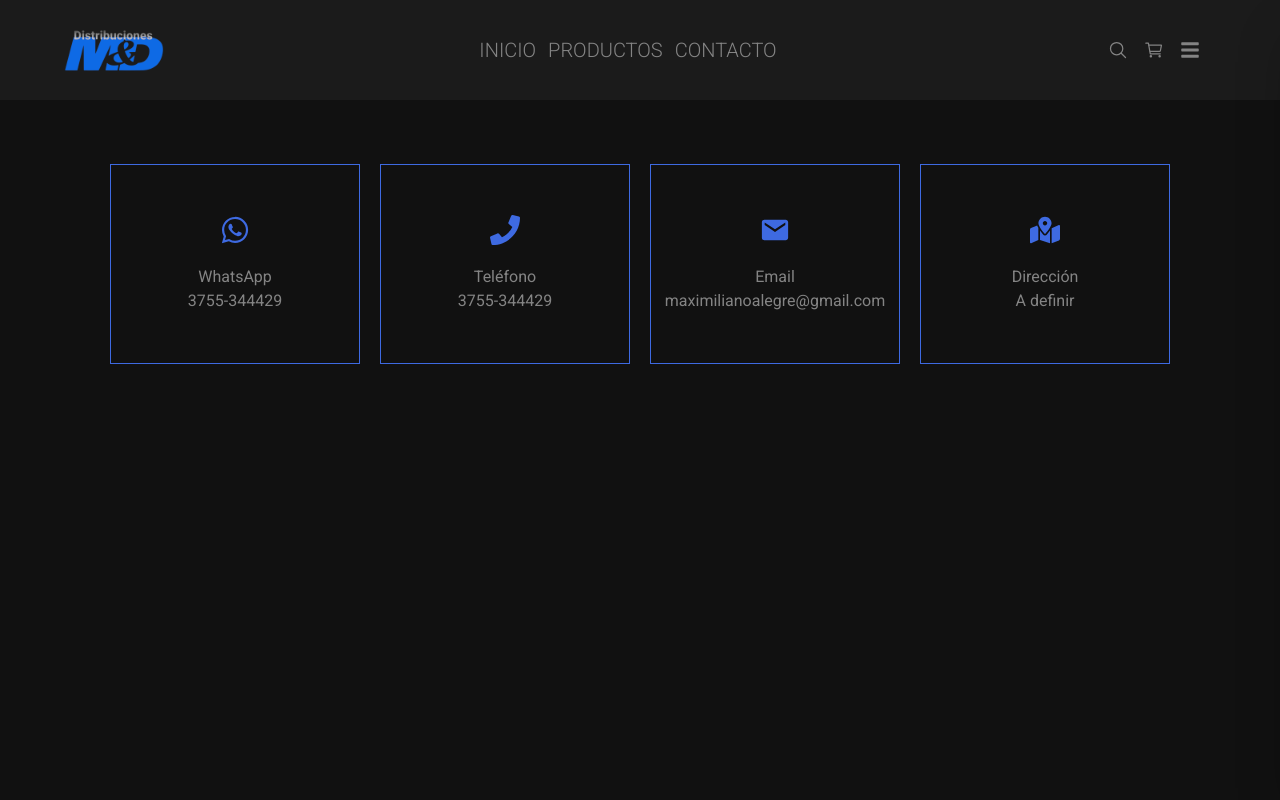
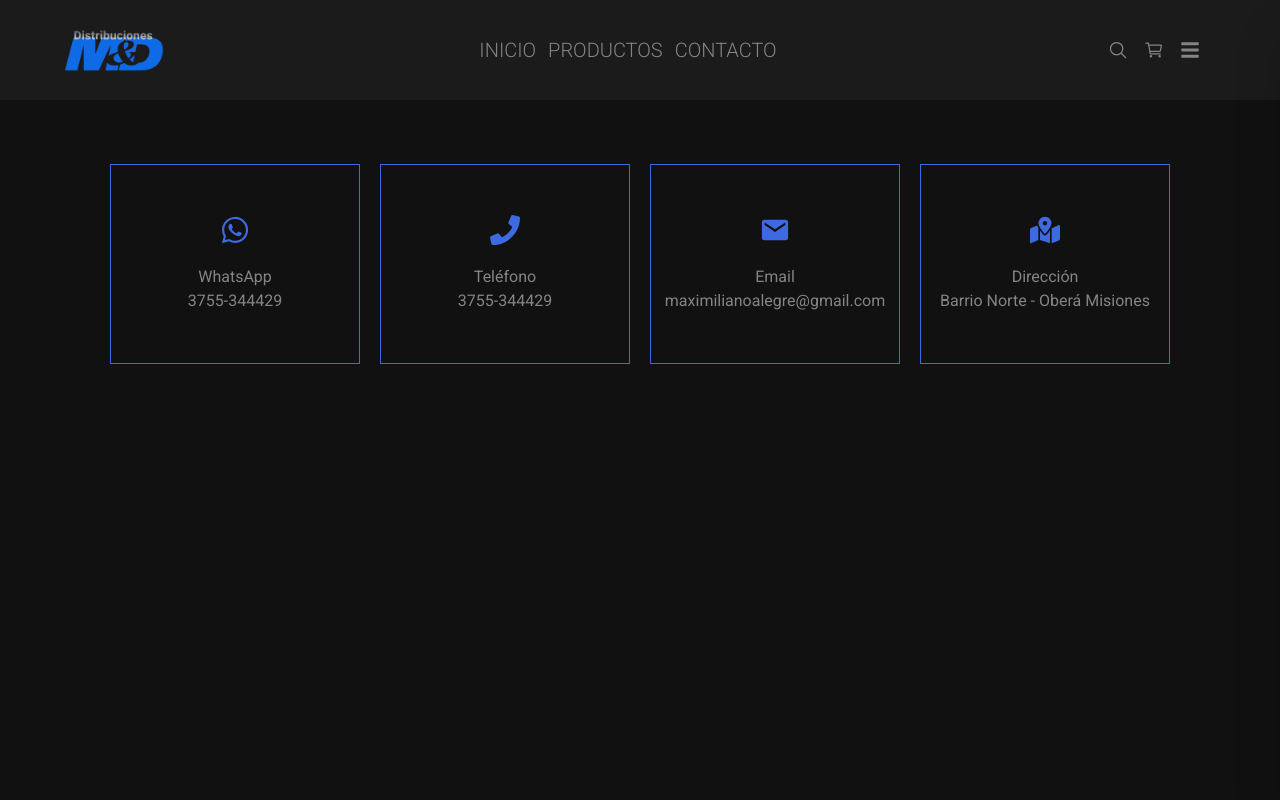
Before and after one commit to MaximilianoAlegre/DistribucionesM-D-JS, a Next.js app: page /contact in a window 1280 px wide. Shown: the top 800 px of the page. Built offline with nearby package versions, Linux system fonts and the light colour scheme.

Commit message:
Edit ubicacion 1

```diff
--- a/src/app/contact/page.jsx
+++ b/src/app/contact/page.jsx
@@ -38,12 +38,12 @@ export default function Contact() {
           </div>
         </a>
 
-        <a href={"https://maps.app.goo.gl/11PJZfqCR6DdxYjE9"} target="_blank">
+        <a href="#" target="_blank">
           <div className="flex flex-col justify-center items-center w-[250px] h-[200px] mt-1 border border-celeste hover:bg-gris cursor-pointer transition-all duration-300 text-text2">
             <FaMapMarkedAlt size={30} className="text-celeste" />
             <div className="flex flex-col justify-center items-center mt-5">
               <p>Dirección</p>
-              <p>A definir</p>
+              <p>Barrio Norte - Oberá Misiones</p>
             </div>
           </div>
         </a>
```
